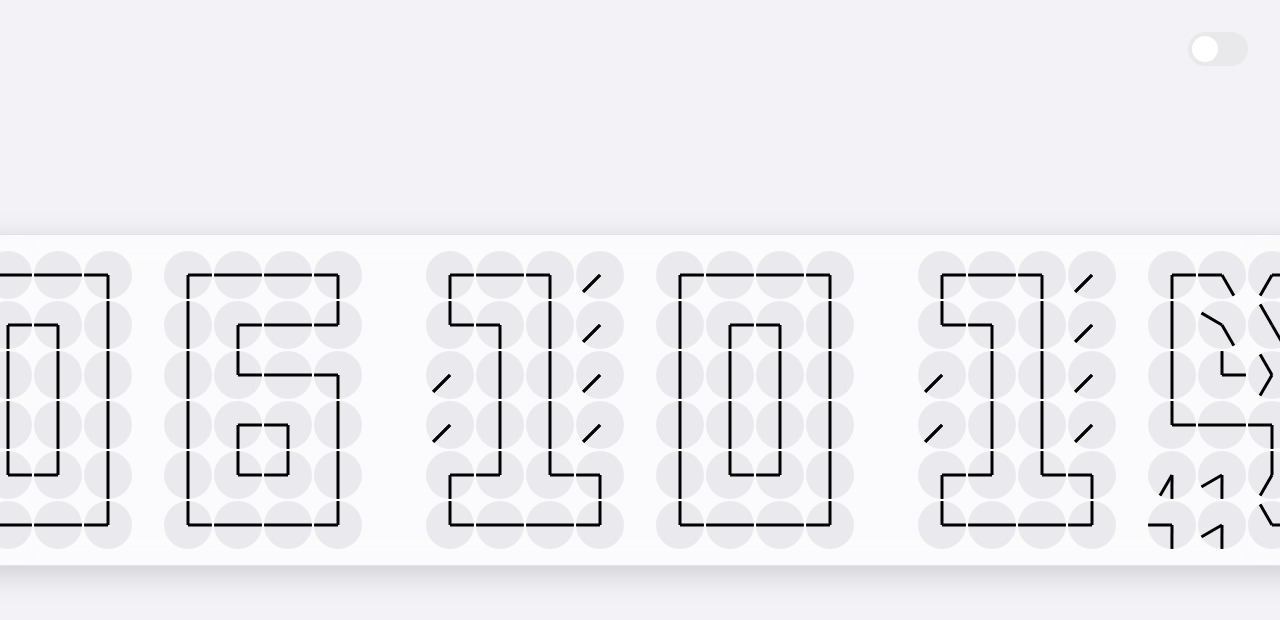
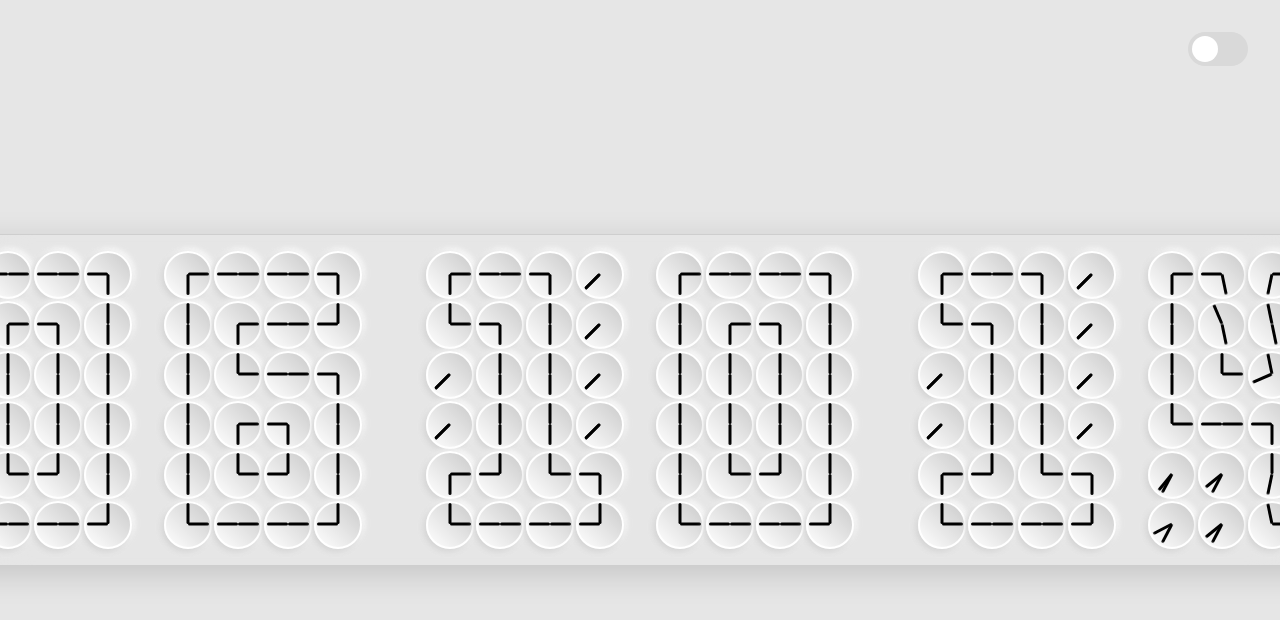
Before and after one commit to ProNoobJumper/The-Procrastination-Engine, a plain HTML site: page index.html in a window 1280 px wide. Shown: the top 620 px of the page. Drawn offline with Linux system fonts and the light colour scheme.

Commit message:
Update style.css
Match the source's ui better

```diff
--- a/style.css
+++ b/style.css
@@ -1,24 +1,35 @@
-/* Define color variables for theming */
 :root {
-    --bg-color: #f2f2f7;
-    --clock-display-bg: rgba(255, 255, 255, 0.7);
-    --clock-face-bg: rgba(229, 229, 234, 0.8);
+    --bg-color: #e6e6e6;
+    --clock-display-bg: rgba(230, 230, 230, 0.7);
     --hand-color: #000000;
     --border-color: rgba(0, 0, 0, 0.1);
     --shadow-color: rgba(0, 0, 0, 0.15);
-    --toggle-bg: #e9e9eb;
+    --toggle-bg: #d9d9d9;
     --toggle-slider-bg: #ffffff;
+    --clock-gradient-start: #ffffff;
+    --clock-gradient-end: #d0d0d0;
+    --clock-border-color: #ffffff;
+    --clock-shadow-light: #ffffff;
+    --clock-shadow-dark: #d0d0d0;
 }
 
 body.dark-mode {
     --bg-color: #1c1c1e;
     --clock-display-bg: rgba(44, 44, 46, 0.8);
-    --clock-face-bg: rgba(60, 60, 67, 0.6);
     --hand-color: #ffffff;
     --border-color: rgba(255, 255, 255, 0.2);
     --shadow-color: rgba(0, 0, 0, 0.37);
     --toggle-bg: #3a3a3c;
     --toggle-slider-bg: #1c1c1e;
+    --clock-gradient-start: #3a3a3c;
+    --clock-gradient-end: #1a1a1c;
+    --clock-border-color: #4a4a4c;
+    --clock-shadow-light: #4a4a4c;
+    --clock-shadow-dark: #0e0e0f;
+}
+
+* {
+    box-sizing: border-box;
 }
 
 body {
@@ -36,6 +47,7 @@ body {
 
 .clock-display {
     display: flex;
+    align-items: center;
     gap: 2rem;
     border-radius: 1.5rem;
     padding: 1rem;
@@ -59,26 +71,28 @@ body {
 .clock {
     height: 3rem;
     width: 3rem;
-    background: var(--clock-face-bg);
+    border: 2px solid var(--clock-border-color);
+    background: linear-gradient(225deg, var(--clock-gradient-end) 10%, var(--clock-gradient-start));
+    box-shadow: -2px 2px 6px var(--clock-shadow-dark),
+                2px -2px 6px var(--clock-shadow-light);
     position: relative;
     border-radius: 50%;
     overflow: hidden;
-    transition: background-color 0.3s ease;
+    transition: background 0.3s ease, box-shadow 0.3s ease, border 0.3s ease;
 }
 
 .hand {
     position: absolute;
-    top: 50%;
+    top: calc(50% - 1.5px);
     left: 50%;
-    width: 50%;
-    height: 0.1875rem;
+    width: 47%;
+    height: 3px;
     background-color: var(--hand-color);
+    border-radius: 9999px;
     transform-origin: center left;
-    transform: translate(0%, -50%);
-    transition: transform 250ms ease-in-out, background-color 0.3s ease;
+    transition: transform 400ms ease-in-out, background-color 0.3s ease;
 }
 
-/* --- Theme Toggle Styles --- */
 .theme-toggle-container {
     position: absolute;
     top: 2rem;
```
